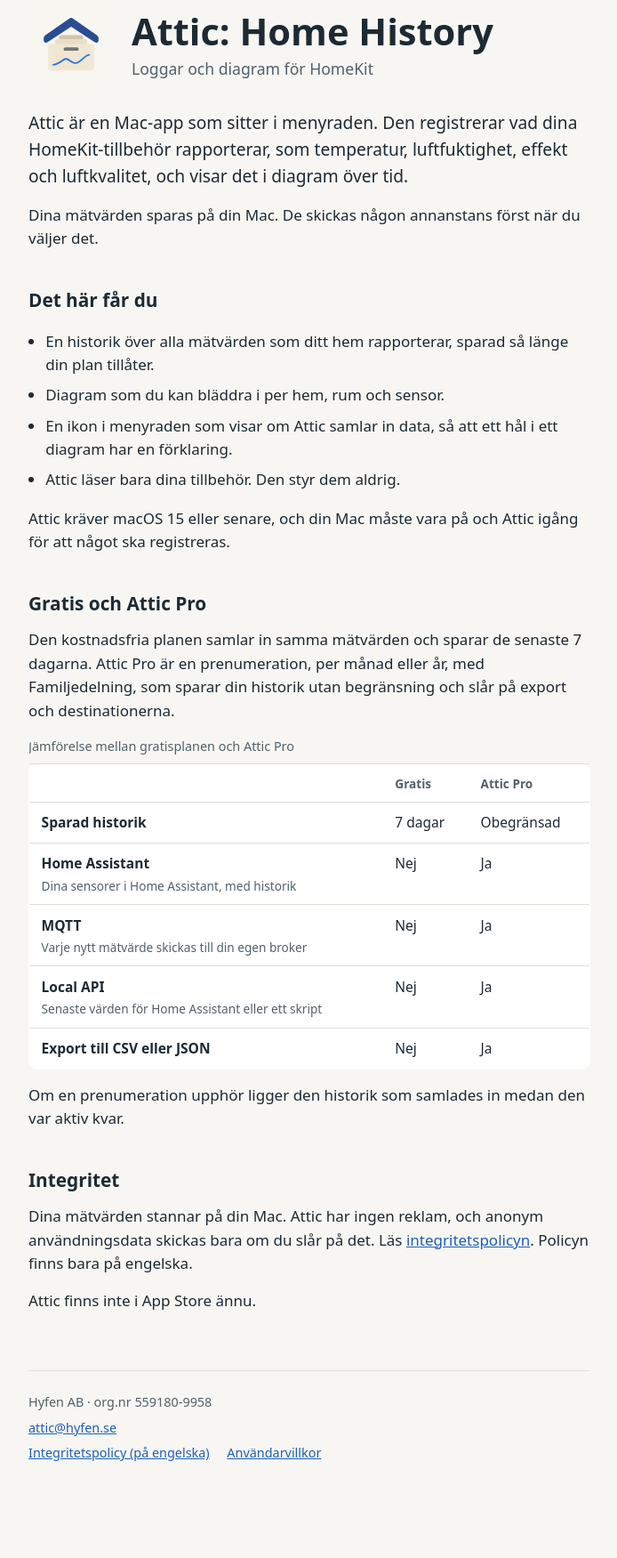
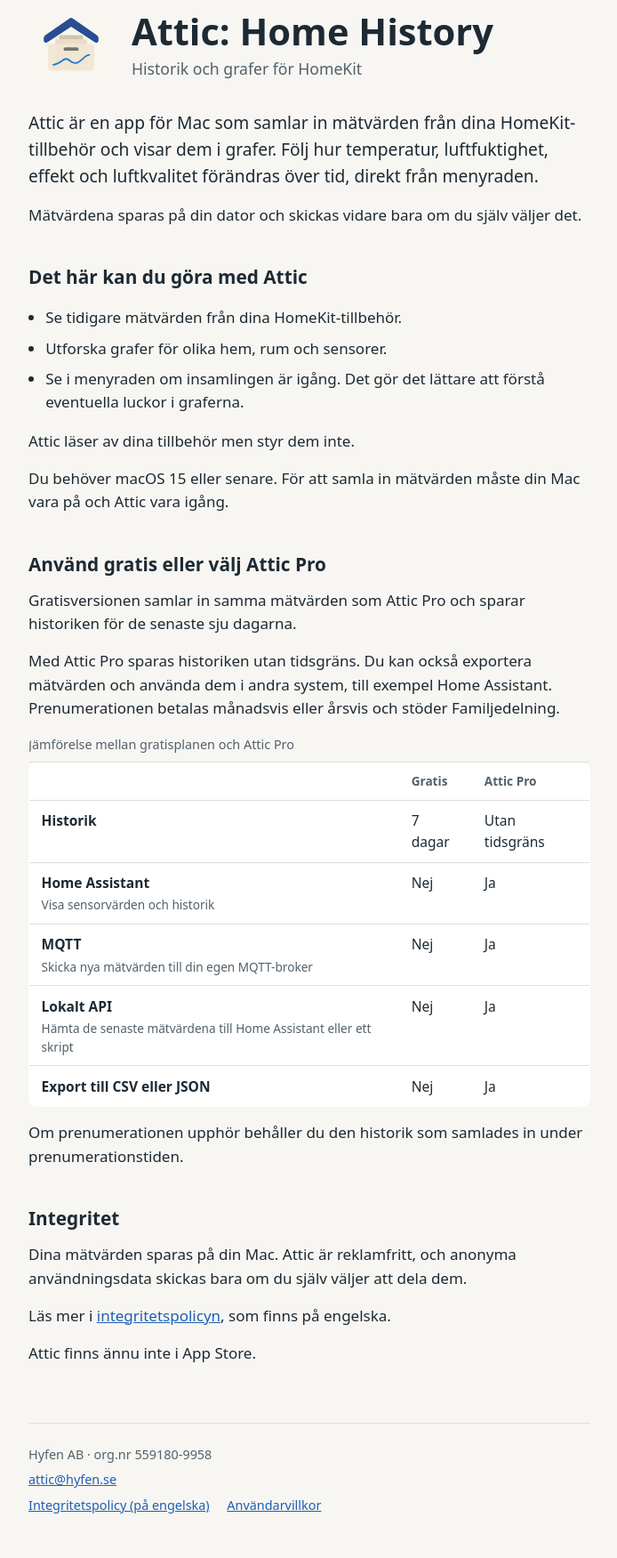
Before and after one commit to jramer/hyfen-web, an Eleventy site: page src/apps/sv/attic/index.njk in a window 1280 px wide. Shown: the part 83-1834 px from the top of the page at 89% size, without its empty margins (292-986 px from the left). Before the commit the page ends 1776 px from the top, so only its background shows below. Built offline with nearby package versions, Linux system fonts and the light colour scheme; Eleventy itself is replaced by a stand-in of ours; files that its build step writes are made by us from their sources.

Commit message:
fix: bättre svenska och privacy policy

```diff
--- a/src/_data/attic.json
+++ b/src/_data/attic.json
@@ -34,35 +34,60 @@
   },
   "sv": {
     "h1": "Attic: Home History",
-    "sub": "Loggar och diagram för HomeKit",
-    "iconAlt": "Attics appikon: en arkivlåda med ett stigande linjediagram under ett blått tak",
-    "lead": "Attic är en Mac-app som sitter i menyraden. Den registrerar vad dina HomeKit-tillbehör rapporterar, som temperatur, luftfuktighet, effekt och luftkvalitet, och visar det i diagram över tid.",
-    "stored": "Dina mätvärden sparas på din Mac. De skickas någon annanstans först när du väljer det.",
-    "getHeading": "Det här får du",
+    "sub": "Historik och grafer för HomeKit",
+    "iconAlt": "Attics appikon: en arkivlåda med en stigande linjegraf under ett blått tak",
+    "lead": "Attic är en app för Mac som samlar in mätvärden från dina HomeKit-tillbehör och visar dem i grafer. Följ hur temperatur, luftfuktighet, effekt och luftkvalitet förändras över tid, direkt från menyraden.",
+    "stored": "Mätvärdena sparas på din dator och skickas vidare bara om du själv väljer det.",
+    "getHeading": "Det här kan du göra med Attic",
     "items": [
-      "En historik över alla mätvärden som ditt hem rapporterar, sparad så länge din plan tillåter.",
-      "Diagram som du kan bläddra i per hem, rum och sensor.",
-      "En ikon i menyraden som visar om Attic samlar in data, så att ett hål i ett diagram har en förklaring.",
-      "Attic läser bara dina tillbehör. Den styr dem aldrig."
+      "Se tidigare mätvärden från dina HomeKit-tillbehör.",
+      "Utforska grafer för olika hem, rum och sensorer.",
+      "Se i menyraden om insamlingen är igång. Det gör det lättare att förstå eventuella luckor i graferna."
     ],
-    "requires": "Attic kräver macOS 15 eller senare, och din Mac måste vara på och Attic igång för att något ska registreras.",
-    "plansHeading": "Gratis och Attic Pro",
-    "plans": "Den kostnadsfria planen samlar in samma mätvärden och sparar de senaste 7 dagarna. Attic Pro är en prenumeration, per månad eller år, med Familjedelning, som sparar din historik utan begränsning och slår på export och destinationerna.",
+    "requires": "Du behöver macOS 15 eller senare. För att samla in mätvärden måste din Mac vara på och Attic vara igång.",
+    "plansHeading": "Använd gratis eller välj Attic Pro",
+    "plans": "Gratisversionen samlar in samma mätvärden som Attic Pro och sparar historiken för de senaste sju dagarna.",
     "caption": "Jämförelse mellan gratisplanen och Attic Pro",
     "free": "Gratis",
     "pro": "Attic Pro",
     "rows": [
-      { "label": "Sparad historik", "free": "7 dagar", "pro": "Obegränsad" },
-      { "label": "Home Assistant", "small": "Dina sensorer i Home Assistant, med historik", "free": "Nej", "pro": "Ja" },
-      { "label": "MQTT", "small": "Varje nytt mätvärde skickas till din egen broker", "free": "Nej", "pro": "Ja" },
-      { "label": "Local API", "small": "Senaste värden för Home Assistant eller ett skript", "free": "Nej", "pro": "Ja" },
-      { "label": "Export till CSV eller JSON", "free": "Nej", "pro": "Ja" }
+      {
+        "label": "Historik",
+        "free": "7 dagar",
+        "pro": "Utan tidsgräns"
+      },
+      {
+        "label": "Home Assistant",
+        "small": "Visa sensorvärden och historik",
+        "free": "Nej",
+        "pro": "Ja"
+      },
+      {
+        "label": "MQTT",
+        "small": "Skicka nya mätvärden till din egen MQTT-broker",
+        "free": "Nej",
+        "pro": "Ja"
+      },
+      {
+        "label": "Lokalt API",
+        "small": "Hämta de senaste mätvärdena till Home Assistant eller ett skript",
+        "free": "Nej",
+        "pro": "Ja"
+      },
+      {
+        "label": "Export till CSV eller JSON",
+        "free": "Nej",
+        "pro": "Ja"
+      }
     ],
-    "ended": "Om en prenumeration upphör ligger den historik som samlades in medan den var aktiv kvar.",
+    "ended": "Om prenumerationen upphör behåller du den historik som samlades in under prenumerationstiden.",
     "privacyHeading": "Integritet",
-    "privacyBefore": "Dina mätvärden stannar på din Mac. Attic har ingen reklam, och anonym användningsdata skickas bara om du slår på det. Läs ",
+    "privacyBefore": "Läs mer i ",
     "privacyLink": "integritetspolicyn",
-    "privacyAfter": ". Policyn finns bara på engelska.",
-    "notYet": "Attic finns inte i App Store ännu."
+    "privacyAfter": ", som finns på engelska.",
+    "notYet": "Attic finns ännu inte i App Store.",
+    "readOnly": "Attic läser av dina tillbehör men styr dem inte.",
+    "proPlans": "Med Attic Pro sparas historiken utan tidsgräns. Du kan också exportera mätvärden och använda dem i andra system, till exempel Home Assistant. Prenumerationen betalas månadsvis eller årsvis och stöder Familjedelning.",
+    "privacy": "Dina mätvärden sparas på din Mac. Attic är reklamfritt, och anonyma användningsdata skickas bara om du själv väljer att dela dem."
   }
 }
--- a/src/_includes/partials/attic.njk
+++ b/src/_includes/partials/attic.njk
@@ -18,11 +18,13 @@
       {%- for item in a.items %}
       <li>{{ item }}</li>
       {%- endfor %}
-    </ul>
+    </ul>{% if a.readOnly %}
+    <p>{{ a.readOnly }}</p>{% endif %}
     <p>{{ a.requires }}</p>
 
     <h2>{{ a.plansHeading }}</h2>
-    <p>{{ a.plans }}</p>
+    <p>{{ a.plans }}</p>{% if a.proPlans %}
+    <p>{{ a.proPlans }}</p>{% endif %}
     <table>
       <caption>{{ a.caption }}</caption>
       <thead><tr><th scope="col">&nbsp;</th><th scope="col">{{ a.free }}</th><th scope="col">{{ a.pro }}</th></tr></thead>
@@ -35,7 +37,8 @@
     <p style="margin-top:1rem">{{ a.ended }}</p>
 
     <h2>{{ a.privacyHeading }}</h2>
-    <p>{{ a.privacyBefore }}<a href="/privacy">{{ a.privacyLink }}</a>{{ a.privacyAfter }}</p>
+    {% if a.privacy %}<p>{{ a.privacy }}</p>
+    {% endif %}<p>{{ a.privacyBefore }}<a href="/privacy">{{ a.privacyLink }}</a>{{ a.privacyAfter }}</p>
     <p>{{ a.notYet }}</p>
   </main>
 </div>
--- a/src/apps/sv/attic/index.njk
+++ b/src/apps/sv/attic/index.njk
@@ -1,6 +1,6 @@
 ---
-title: "Attic: Home History – Loggar och diagram för HomeKit"
-description: Attic är en Mac-app i menyraden som registrerar dina HomeKit-tillbehörs mätvärden över tid och visar dem i diagram. Dina data stannar på din Mac.
+title: "Attic: Home History – Historik och grafer för HomeKit"
+description: Attic samlar in mätvärden från dina HomeKit-tillbehör och visar dem i grafer över tid. Mätvärdena sparas på din dator.
 permalink: /apps/sv/attic/index.html
 layout: layouts/apps.njk
 lang: sv
```
Also changed, not shown: src/apps/privacy/index.md (+40 -34 lines), docs/apps/privacy/index.html, docs/apps/sv/attic/index.html.
